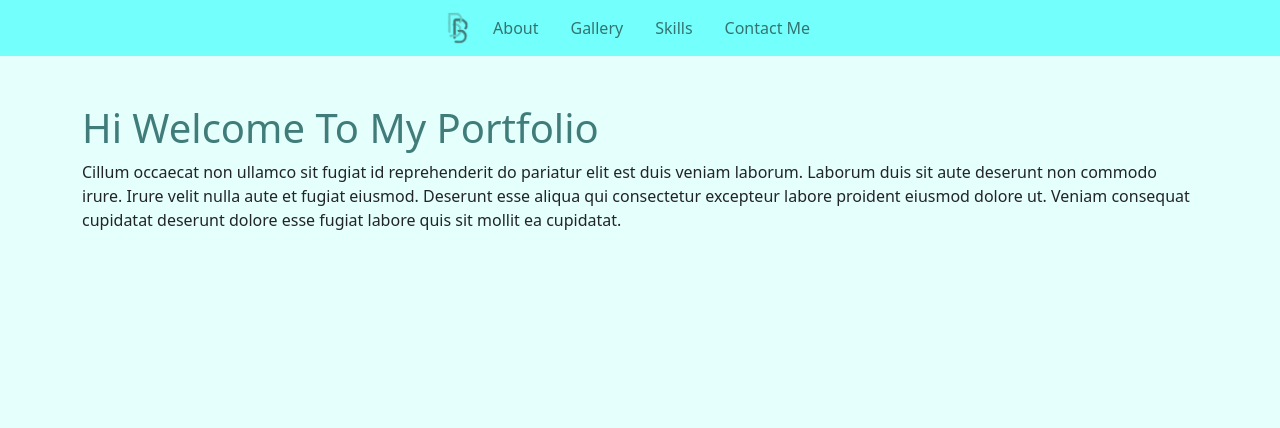
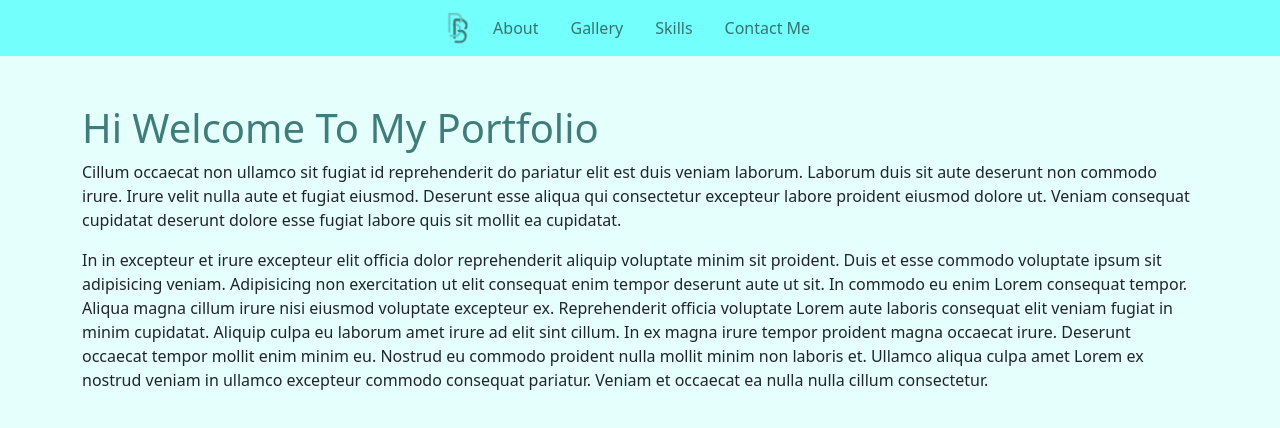
Before and after one commit to Boriwan/portfolio, a React (Create React App) app: page / in a window 1280 px wide. Shown: the top 428 px of the page. Built offline with nearby package versions, Linux system fonts and the light colour scheme.

Commit message:
progress

```diff
--- a/src/pages/Home.js
+++ b/src/pages/Home.js
@@ -5,6 +5,11 @@ export default function Home() {
                 <h1>Hi Welcome To My Portfolio</h1>
 
                 <p>Cillum occaecat non ullamco sit fugiat id reprehenderit do pariatur elit est duis veniam laborum. Laborum duis sit aute deserunt non commodo irure. Irure velit nulla aute et fugiat eiusmod. Deserunt esse aliqua qui consectetur excepteur labore proident eiusmod dolore ut. Veniam consequat cupidatat deserunt dolore esse fugiat labore quis sit mollit ea cupidatat.</p>
+                <p>In in excepteur et irure excepteur elit officia dolor reprehenderit aliquip voluptate minim sit proident. Duis et esse commodo voluptate ipsum sit adipisicing veniam. Adipisicing non exercitation ut elit consequat enim tempor deserunt aute ut sit. In commodo eu enim Lorem consequat tempor.
+
+Aliqua magna cillum irure nisi eiusmod voluptate excepteur ex. Reprehenderit officia voluptate Lorem aute laboris consequat elit veniam fugiat in minim cupidatat. Aliquip culpa eu laborum amet irure ad elit sint cillum.
+
+In ex magna irure tempor proident magna occaecat irure. Deserunt occaecat tempor mollit enim minim eu. Nostrud eu commodo proident nulla mollit minim non laboris et. Ullamco aliqua culpa amet Lorem ex nostrud veniam in ullamco excepteur commodo consequat pariatur. Veniam et occaecat ea nulla nulla cillum consectetur.</p>
             </div>
         </>
     )
```
